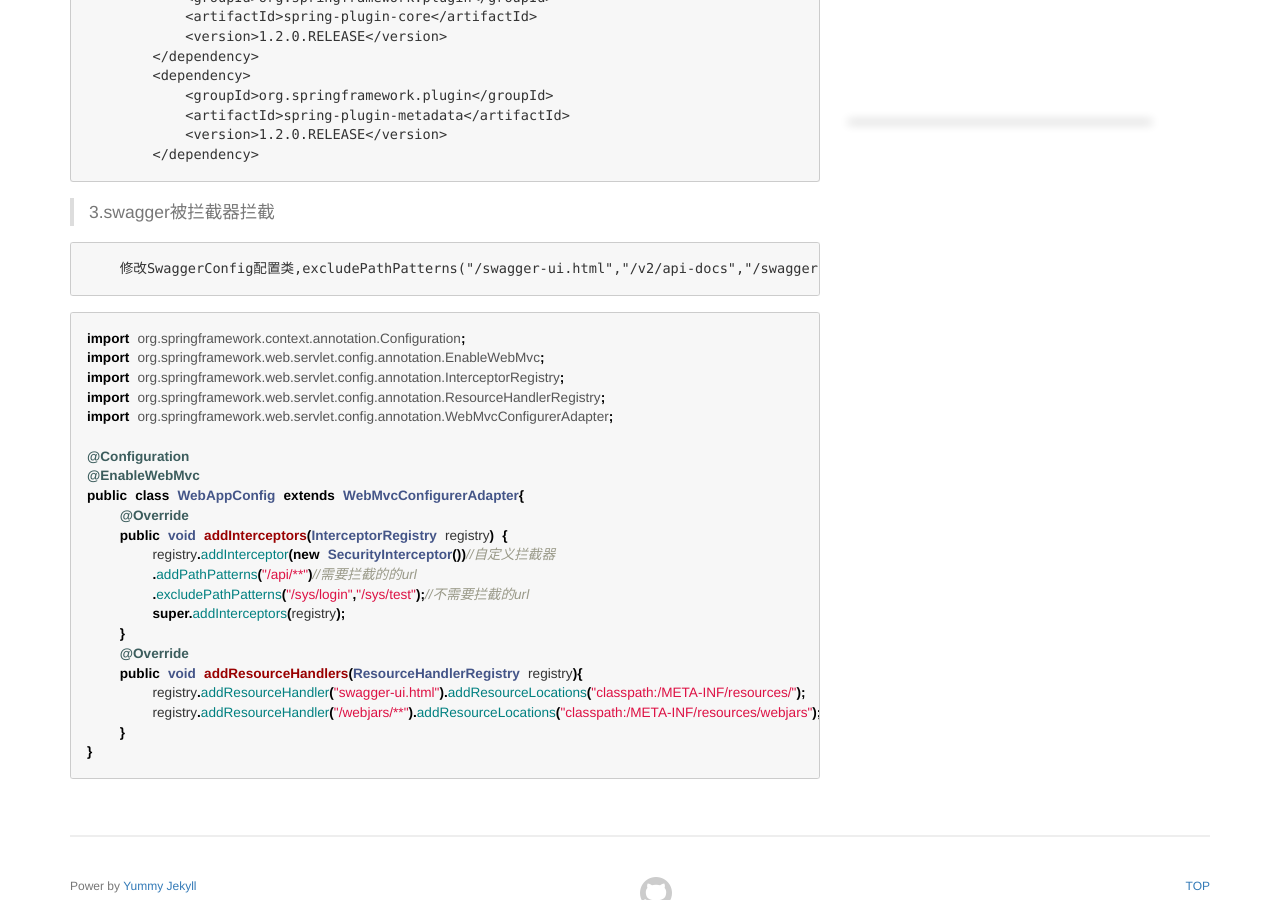
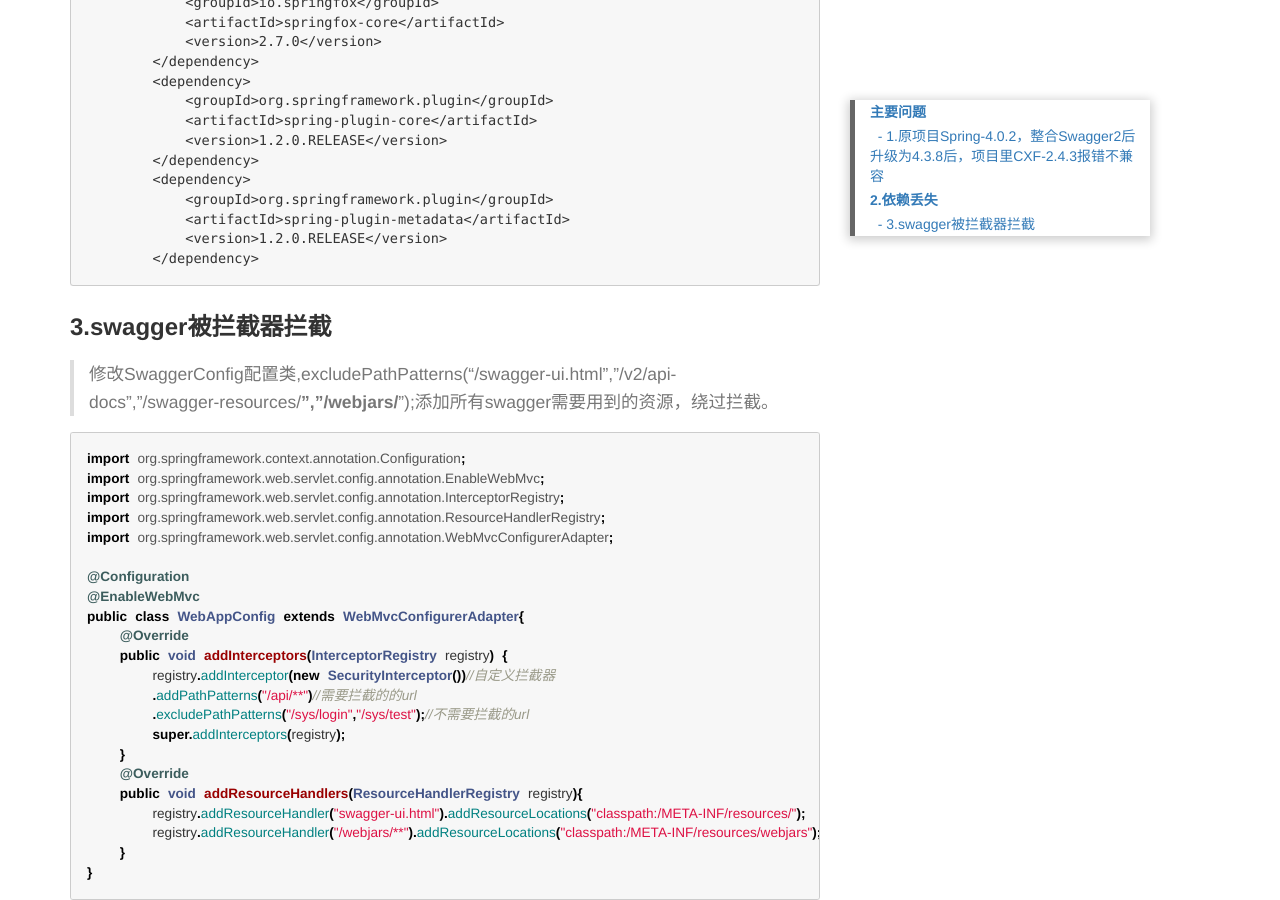
Before and after one commit to kookx/kookx.github.io, a Jekyll site: the page built from _posts/2018-12-19-SpringFox整合Swagger2踩坑记.md, in a window 1280 px wide and 900 px high, scrolled down 2297 px. Built offline with Jekyll 4.4.1, drawn with Linux system fonts in a browser that asks for light colours.

Commit message:
Update 2018-12-19-SpringFox整合Swagger2踩坑记.md

````diff
--- a/_posts/2018-12-19-SpringFox整合Swagger2踩坑记.md
+++ b/_posts/2018-12-19-SpringFox整合Swagger2踩坑记.md
@@ -5,9 +5,11 @@
 tags: [Swagger2,SpringFox]
 ---
 
-> 1.原项目Spring-4.0.2，整合Swagger2后升级为4.3.8后，项目里CXF-2.4.3报错不兼容
+## 主要问题
 
-        问题及解决方案
+### 1.原项目Spring-4.0.2，整合Swagger2后升级为4.3.8后，项目里CXF-2.4.3报错不兼容
+
+> 问题及解决方案
 
 1. 提示NoSuchMethod.isCglibProxyClass，Spring高版本移除掉了，这个类在spring-aop包中，建议一致更新高版本解决依赖。
 
@@ -19,9 +21,9 @@
 
 ---
 
-> 2.依赖丢失
+## 2.依赖丢失
 
-#### 添加依赖
+ `添加依赖`
 
 ```haxe
         <dependency>
@@ -106,9 +108,9 @@
         </dependency>
 ```
 
-> 3.swagger被拦截器拦截
+### 3.swagger被拦截器拦截
 
-        修改SwaggerConfig配置类,excludePathPatterns("/swagger-ui.html","/v2/api-docs","/swagger-resources/**","/webjars/**");添加所有swagger需要用到的资源，绕过拦截。
+> 修改SwaggerConfig配置类,excludePathPatterns("/swagger-ui.html","/v2/api-docs","/swagger-resources/**","/webjars/**");添加所有swagger需要用到的资源，绕过拦截。
 
 ```java
 import org.springframework.context.annotation.Configuration;
````
